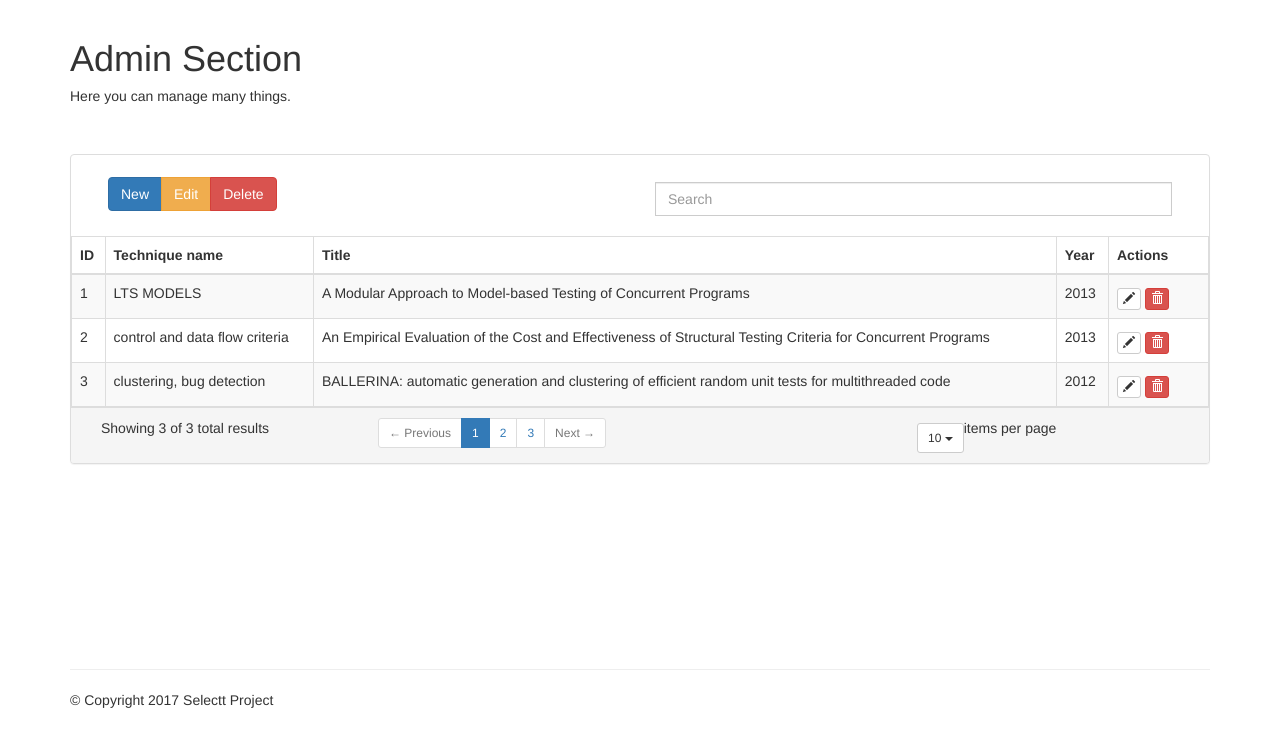
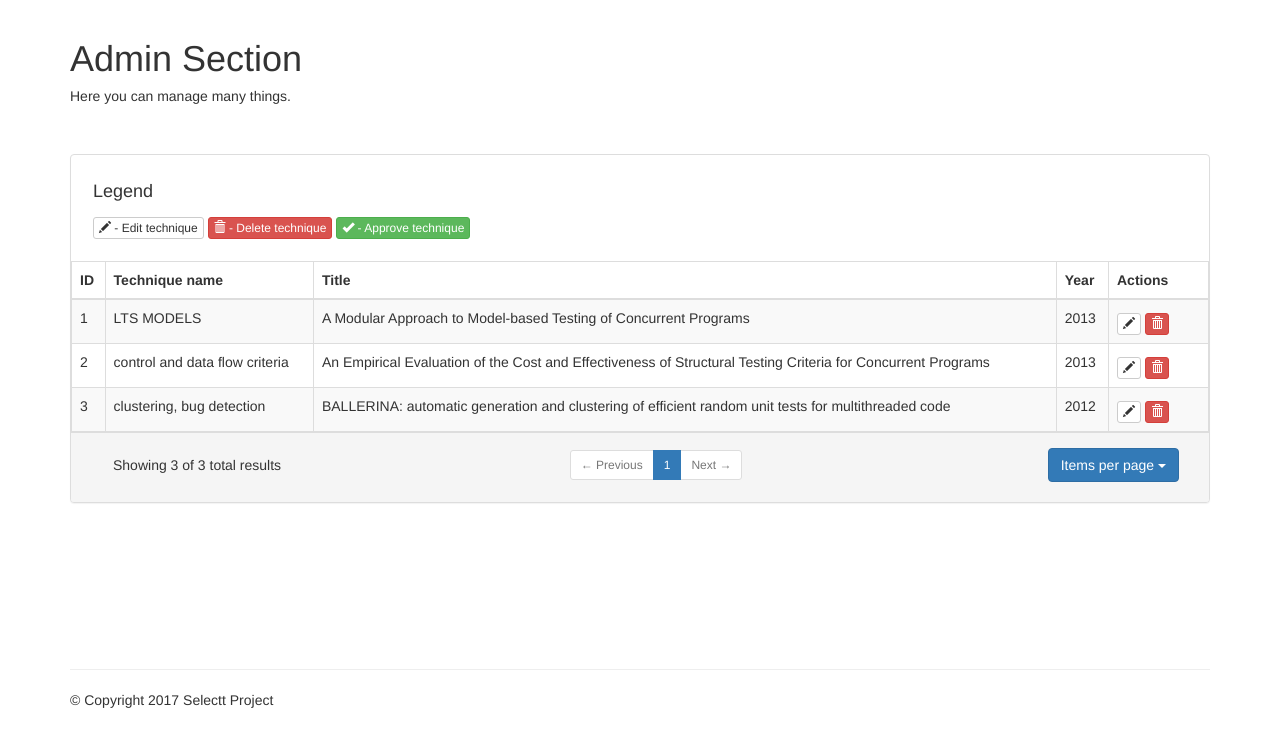
Before and after one commit to felipemoura/selectt, a CodeIgniter app: page /selectt/admin in a window 1280 px wide. Shown: the part 51-793 px from the top of the page. Run offline with CodeIgniter, Linux system fonts and the light colour scheme; a user stored in the database is signed in; data comes from the database, SQL or seed files in the repository; some libraries are stand-ins or nearby versions.

Commit message:
V 1.0.6
Minor fixes

```diff
--- a/application/controllers/Admin.php
+++ b/application/controllers/Admin.php
@@ -23,6 +23,11 @@ class Admin extends MY_Controller {
 		$this->admin_model->deleteRegister($id);
 		redirect(base_url('admin'));
 	}
+
+	public function approveRecord ($id) {
+		$this->admin_model->approveRegister($id);
+		redirect(base_url('admin'));
+	}
 }
 
 ?>
--- a/application/controllers/Register.php
+++ b/application/controllers/Register.php
@@ -17,8 +17,8 @@ class Register extends CI_Controller {
     function registerCheck()
     {
         //set validation rules
-        $this->form_validation->set_rules('inputName', 'Full Name', 'trim|required|alpha|min_length[3]|max_length[255]');
-        $this->form_validation->set_rules('inputUsername', 'Username', 'trim|required|alpha|min_length[3]|max_length[45]');
+        $this->form_validation->set_rules('inputName', 'Full Name', 'trim|required|alpha_numeric_spaces|min_length[3]|max_length[255]');
+        $this->form_validation->set_rules('inputUsername', 'Username', 'trim|required|alpha_dash|min_length[3]|max_length[45]');
 
         $this->form_validation->set_rules('inputEmail', 'Email', 'trim|required|valid_email|is_unique[user.EMAIL]|matches[inputEmailConfirm]');
         $this->form_validation->set_rules('inputEmailConfirm', 'Confirm Email', 'trim|required|valid_email');
@@ -26,7 +26,7 @@ class Register extends CI_Controller {
         $this->form_validation->set_rules('inputPassword', 'Password', 'trim|required|matches[inputPasswordConfirm]');
         $this->form_validation->set_rules('inputPasswordConfirm', 'Confirm Password', 'trim|required');
 
-        $this->form_validation->set_rules('inputInstitution', 'Institution', 'trim|alpha|max_length[255]');
+        $this->form_validation->set_rules('inputInstitution', 'Institution', 'trim|alpha_numeric_spaces|max_length[255]');
 
         //validate form input
         if ($this->form_validation->run() == FALSE) {
--- a/application/models/Admin_model.php
+++ b/application/models/Admin_model.php
@@ -35,6 +35,12 @@ class Admin_model extends CI_Model
       $this->db->delete ('caracterization', array('ID' =>  $id));
     }
 
+    function approveRegister ($id)
+    {
+      $data = array( 'NeedApproval' => 0 );
+      $this->db->where('ID', $id);
+      $this->db->update('caracterization', $data);
+    }
 
 }
 ?>
--- a/application/views/logged/admin_page.php
+++ b/application/views/logged/admin_page.php
@@ -9,20 +9,24 @@
   <br><br>
 
   <div class="panel panel-default">
-	<div style="margin:7px; padding: 15px;">
-        <div class="col-md-6 col-lg-6 col-xs-6">
-        	<div class="btn-group">
-		        <a class="btn btn-primary"><span>New</span></a>
-		        <a class="btn btn-warning"><span>Edit</span></a>
-		        <a class="btn btn-danger"><span>Delete</span></a>
-        	</div>
-      	</div>
+	  <div class="col-md-12 col-lg-12 col-sm-12 col-xs-12" style="margin:7px; padding: 15px;">
+	  	<h4>Legend</h4>
 
-    	<div class="col-md-6 col-lg-6 col-xs-6 pull-right form-group">
-            <input type="text" class="form-control" style="border-radius:0px" placeholder="Search">
-        </div>
+	  	<!-- Edit button -->
+	    <button type="button" class="btn btn-xs btn-default">
+	    	<span class="glyphicon glyphicon-pencil"></span> - Edit technique
+		</button>
 
-	</div>
+		<!-- Delete button -->
+		<button type="button" class="btn btn-xs btn-danger" data-toggle="tooltip" data-placement="top" data-original-title="Delete">
+	    	<span class="glyphicon glyphicon-trash"></span> - Delete technique
+		</button>
+
+		<!-- Approve button -->
+		<button type="button" class="btn btn-xs btn-success">
+			<span class="glyphicon glyphicon-ok"></span> - Approve technique
+		</button>
+	   </div>
 
 
 	<div class="panel-body" style="padding:0px">
@@ -61,9 +65,11 @@
 
 							<?php if($temp['approval'] == 1) : ?>
 								<!-- Approve button -->
-								<button type="button" class="enabledisable-news btn btn-xs btn-success">
-									<span class="glyphicon glyphicon-ok"></span>
-								</button>
+								<a href="admin/approveRecord/<?php echo $temp['id']; ?>">
+									<button onclick="return confirm('Are you sure you want to approve this technique ?');" type="button" class="enabledisable-news btn btn-xs btn-success">
+										<span class="glyphicon glyphicon-ok"></span>
+									</button>
+								</a>
 							<?php endif; ?>
 						</td>
 					</tr>
@@ -73,13 +79,15 @@
 	    </table>
 	</div>
 
-  	<div class="panel-footer">
-		<div class="col-xs-3">
-			<div class="dataTables_info" id="example_info">Showing <?php echo $count." of ".$count ?> total results</div>
+  	<div class="panel-footer" style="min-height: 70px;">
+		<div class="col-md-3 col-lg-3 col-sm-3 col-xs-3">
+			<div class="dataTables_info" id="example_info" style="padding: 12px;">
+				Showing <?php echo $count." of ".$count ?> total results
+			</div>
 		</div>
 
-	    <div class="col-md-6 col-lg-6 col-xs-6">
-			<div class="dataTables_paginate paging_bootstrap">
+	    <div class="col-md-offset-2 col-md-4 col-lg-4 col-lg-offset-2 col-sm-4 col-sm-offset-2 col-xs-4 col-xs-offset-2">
+			<div class="dataTables_paginate paging_bootstrap" style="padding: 7px;">
 				<ul class="pagination pagination-sm" style="margin:0 !important">
 					<li class="prev disabled">
 						<a href="#">← Previous</a>
@@ -89,13 +97,13 @@
 						<a href="#">1</a>
 					</li>
 
-					<li>
+					<!-- <li>
 						<a href="#">2</a>
 					</li>
 
 					<li>
 						<a href="#">3</a>
-					</li>
+					</li> -->
 
 					<li class="next disabled">
 						<a href="#">Next → </a>
@@ -104,7 +112,25 @@
 			</div>
 		</div>
 
-		<div class="btn-group">
+	  	<div class="col-md-3 col-lg-3 col-sm-3 col-xs-3">
+			<!-- <div class="btn-group"> -->
+			  <div class="btn-group pull-right" style="margin: auto; text-align:center;">
+			    <button type="button" class="btn btn-primary dropdown-toggle" data-toggle="dropdown">
+			    Items per page <span class="caret"></span></button>
+			    <ul class="dropdown-menu" role="menu">
+			      	<li><a href="#">5 </a></li>
+				    <li class="active"><a href="#">10</a></li>
+				    <li><a href="#">15 </a></li>
+				    <li><a href="#">20 </a></li>
+			    </ul>
+			  <!-- </div> -->
+			</div>
+		</div>
+	</div>
+<!--
+		<div class="btn-group pull-right">
+			<span>  items per page </span>
+
 			<button type="button" class="btn btn-sm btn-default dropdown-toggle" data-toggle="dropdown">
 			    10 <span class="caret"></span>
 			</button>
@@ -114,13 +140,12 @@
 			    <li><a href="#">5 </a></li>
 			    <li class="active"><a href="#">10</a></li>
 			    <li><a href="#">15 </a></li>
-			    <li><a href="#">15 </a></li>
+			    <li><a href="#">20 </a></li>
 
 			</ul>
-			<span>  items per page </span>
-		</div>
-	</div>
-  </div>
+		</div> -->
 
 
+
+  </div>
 </div>
--- a/application/views/logged/insert_page.php
+++ b/application/views/logged/insert_page.php
@@ -49,6 +49,7 @@
               <input type="file" class="form-control-file" id="inputArticlePDF" name="inputArticlePDF" aria-describedby="fileHelp">
 
               <small id="fileHelp" class="form-text text-muted">Max file size, 2 MB</small>
+              <span class="text-danger"><?php echo form_error('inputArticlePDF'); ?></span>
             </div>
         </div>
 
--- a/application/views/login_page.php
+++ b/application/views/login_page.php
@@ -13,13 +13,15 @@
 			<div class="alert alert-danger" role="alert" style="margin-top: 10px;"><?= $error; ?></div>
 		<? endif; ?>
 
-
+		<!-- Username -->
 	 	<label for="inputUsername" class="sr-only">Username</label>
 		<input type="text" id="inputUsername" name="inputUsername" class="form-control" placeholder="Username" required autofocus>
 
+		<!-- Password -->
 		<label for="inputPassword" class="sr-only">Password</label>
 		<input type="password" id="inputPassword" name="inputPassword" class="form-control" placeholder="Password" required>
 
+		<!-- Sign in -->
 		<button class="btn btn-primary btn-block" id="btnLogin" type="submit">Sign in</button>
 
 	</form>
--- a/application/views/register_page.php
+++ b/application/views/register_page.php
@@ -64,6 +64,6 @@
             <span class="text-danger"><?php echo form_error('inputInstitution'); ?></span>
         </div>
 
-        <a href="login"><button class="btn btn-danger btn-block" id="btnConfirm" type="submit">Confirm</button></a>
+        <button class="btn btn-danger btn-block" id="btnConfirm" type="submit">Confirm</button>
   </form>
 </div>
```
Also changed, not shown: application/controllers/Form.php (+0 -23 lines), application/controllers/Insert_test.php (+12 -10 lines), application/views/contact_page.php (+12 -11 lines), application/views/logged/form_page.php (+1 -51 lines).
